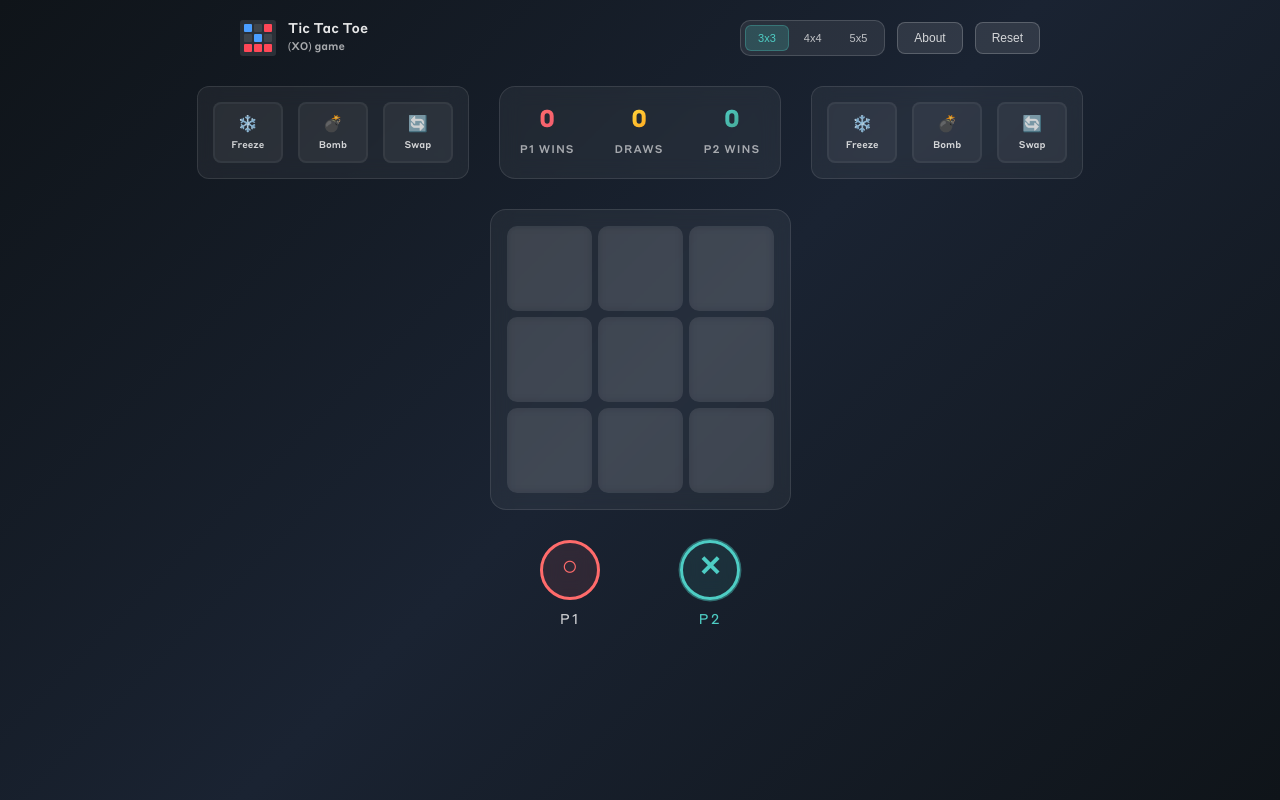
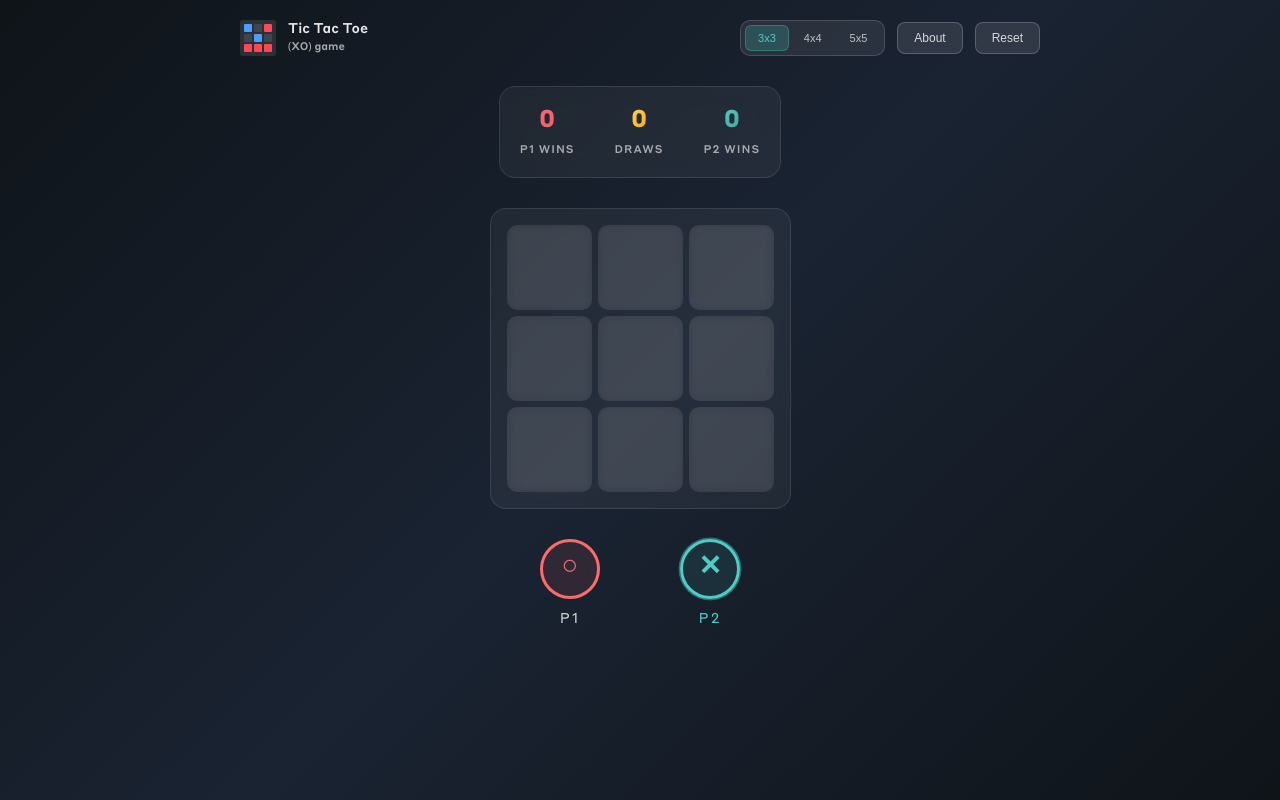
Before and after one commit to mahmoudalnkeeb/tic-tac-toe-multiplayer, a Next.js app: page / in a window 1280 px wide. Built offline with nearby package versions, Linux system fonts and the light colour scheme.

Commit message:
feat(PowerUps): hide power-ups when board size is 3x3

```diff
--- a/src/components/XOGame/PowerUps/PowerUps.jsx
+++ b/src/components/XOGame/PowerUps/PowerUps.jsx
@@ -1,10 +1,15 @@
+"use client";
+
+import { useXOStore } from "@/stores/xo.store";
 import s from "./PowerUps.module.scss";
 
 const PowerUps = ({ player }) => {
+  const { boardSize } = useXOStore((s) => s);
   const p1Class = player === "p1" ? s.p1 : "";
+  const hiddenClass = boardSize === 3 ? s.hidden : "";
 
   return (
-    <div className={`${s.powerUps} ${p1Class}`}>
+    <div className={`${s.powerUps} ${p1Class} ${hiddenClass}`}>
       <div className={`${s.powerUp} ${false ? s.disabled : ""}`}>
         <span className={s.icon}>❄️</span>
         <span className={s.powerName}>Freeze</span>
--- a/src/components/XOGame/PowerUps/PowerUps.module.scss
+++ b/src/components/XOGame/PowerUps/PowerUps.module.scss
@@ -6,6 +6,11 @@
   border-radius: 12px;
   border: 1px solid rgba(255, 255, 255, 0.1);
   backdrop-filter: blur(10px);
+
+  &.hidden {
+    display: none;
+    pointer-events: none;
+  }
 }
 
 .powerUps .powerUp {
```
